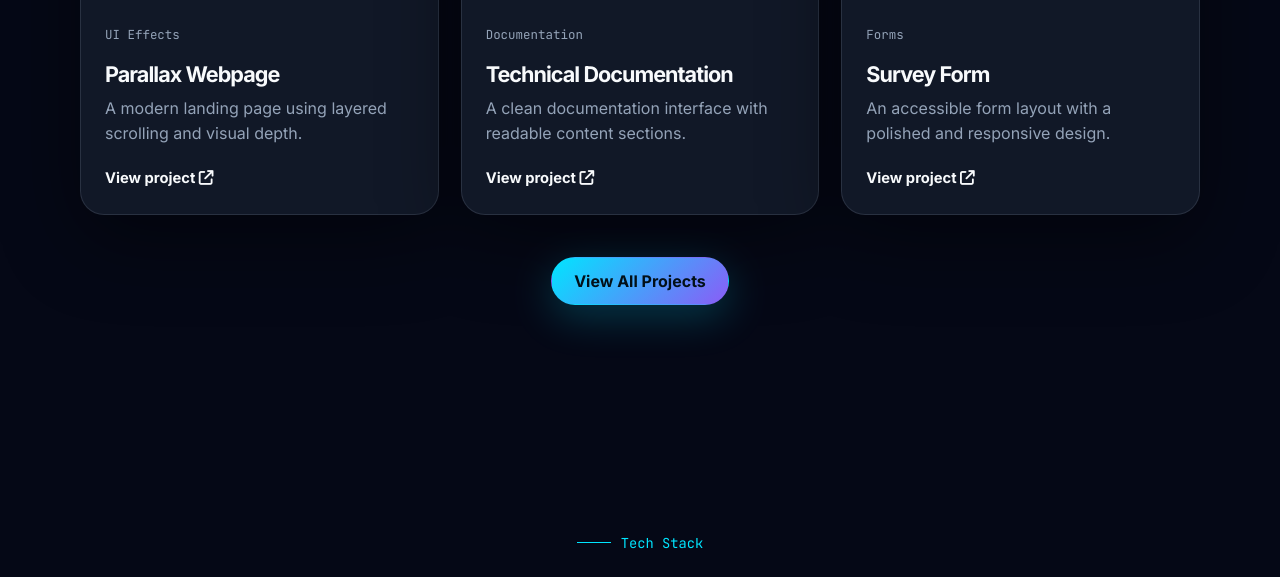
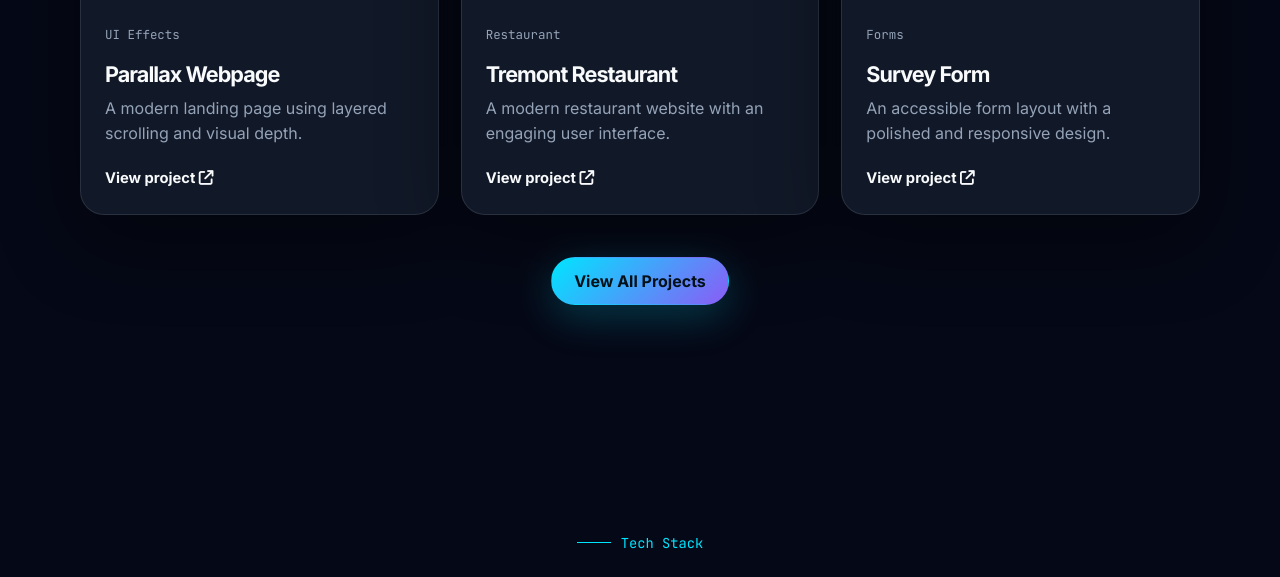
Before and after one commit to toufikbens/Modern-Personal-Portfolio, a plain HTML site: page index.html in a window 1280 px wide. Shown: the part 2343-2920 px from the top of the page. Drawn offline with Linux system fonts and the light colour scheme.

Commit message:
Changed the second project to Restaurant Website

```diff
--- a/index.html
+++ b/index.html
@@ -142,12 +142,12 @@
             </div>
           </a>
 
-          <a href="https://codepen.io/toufikbens/full/wvzpROZ" target="_blank" class="project-card fade-in">
-            <img src="https://i.ibb.co/sprCDbR3/technical-documentation.png" alt="Technical documentation project">
+          <a href="https://toufikbens.github.io/Tremont_Restaurant/" target="_blank" class="project-card fade-in">
+            <img src="Images/image2.png" alt="Tremont Restaurant webpage project">
             <div class="project-content">
-              <p class="project-tag">Documentation</p>
-              <h3>Technical Documentation</h3>
-              <p>A clean documentation interface with readable content sections.</p>
+              <p class="project-tag">Restaurant</p>
+              <h3>Tremont Restaurant</h3>
+              <p>A modern restaurant website with an engaging user interface.</p>
               <span>View project <i class="fa-solid fa-arrow-up-right-from-square"></i></span>
             </div>
           </a>
```
Also changed, not shown: 1 other file.
